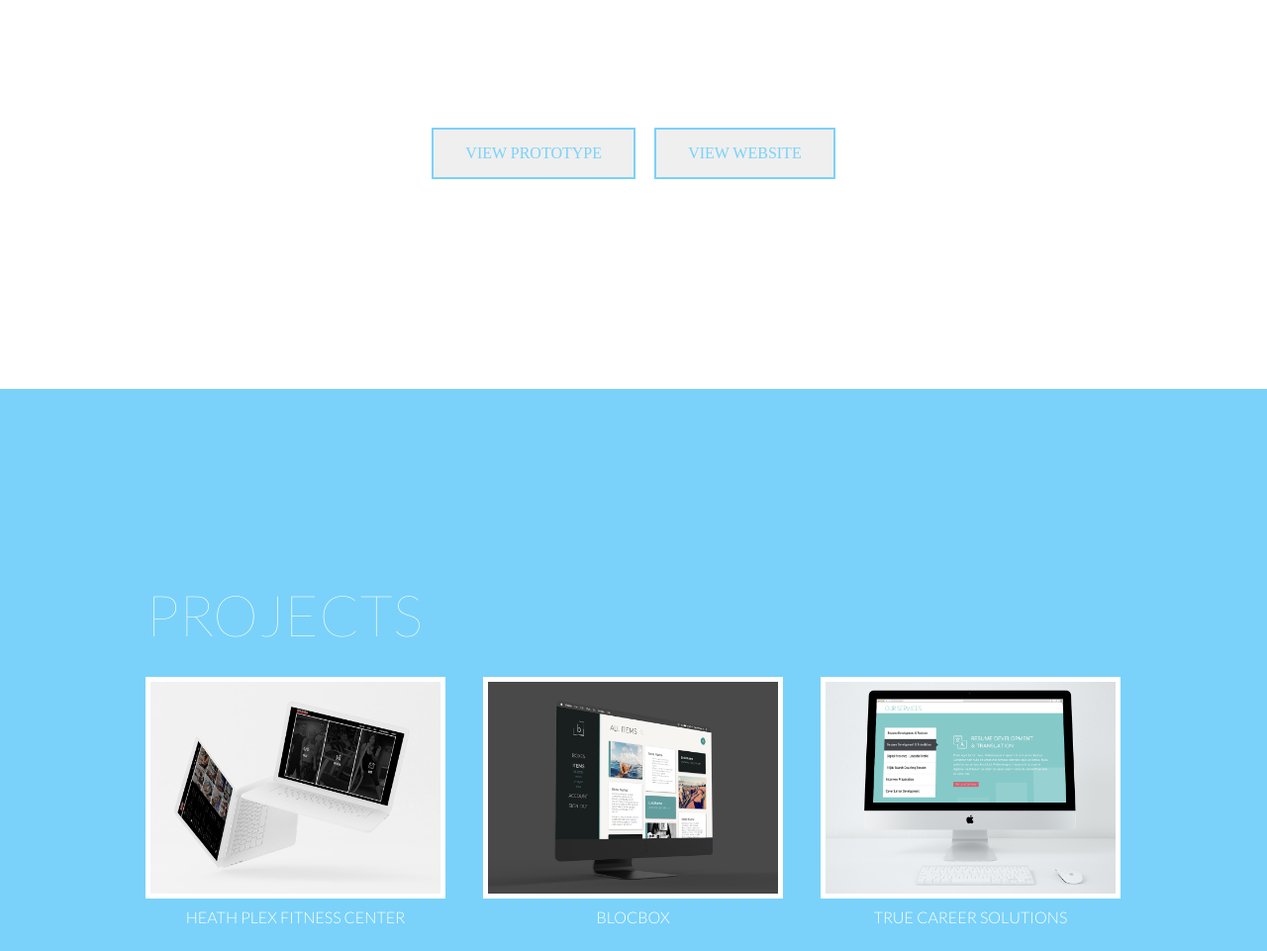
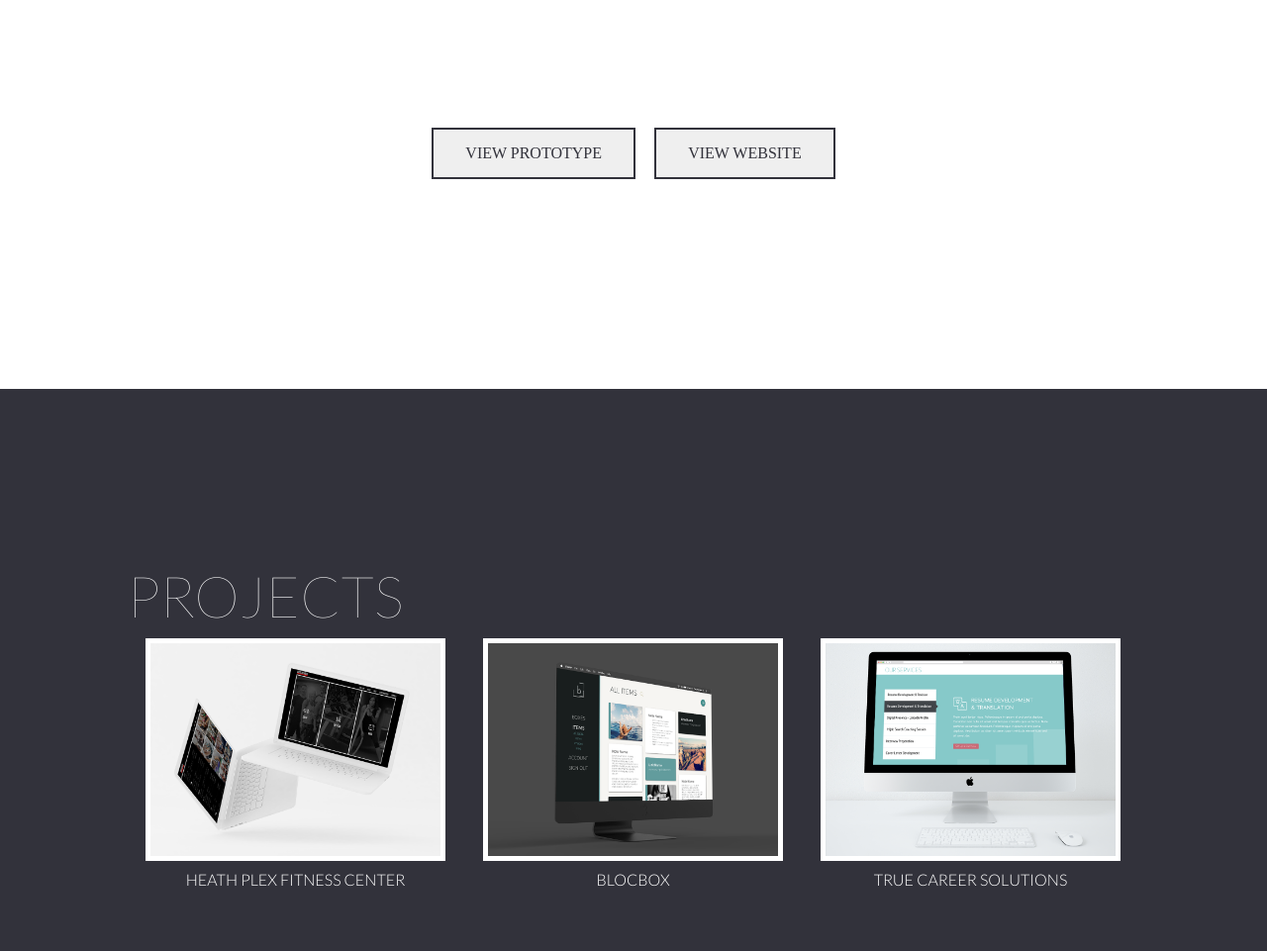
Before and after one commit to aleciadawn/aleciadawn.github.io, a plain HTML site: page health-plex.html in a window 1280 px wide. Shown: the part 5326-6287 px from the top of the page at 99% size. Drawn offline with nearby package versions, Linux system fonts and the light colour scheme; files that its build step writes are made by us from their sources.

Commit message:
Update health-plex.css

```diff
--- a/styles/health-plex.css
+++ b/styles/health-plex.css
@@ -35,12 +35,12 @@ body {
     font-size: 16px;
     font-style: "lato";
     font-weight: 300;
-    border: 2px solid #7AD2FA;
-    color:#7AD2FA;
+    border: 2px solid #32323B;
+    color:#32323B;
  }
 
  button:hover {
-   background-color: #7AD2FA;
+   background-color: #32323B;
    color: #FFFFFF;
  }
 
@@ -280,7 +280,7 @@ body {
 
   #projects {
     position: relative;
-    background-color: #7AD2FA;
+    background-color: #32323B;
     color: #FFFFFF;
     padding: 10%;
     opacity:1;
@@ -290,7 +290,7 @@ body {
     background-size: cover;
   }
 
-  #projects h2 {
+  #projects h4 {
     padding: 1rem;
   }
 
```
